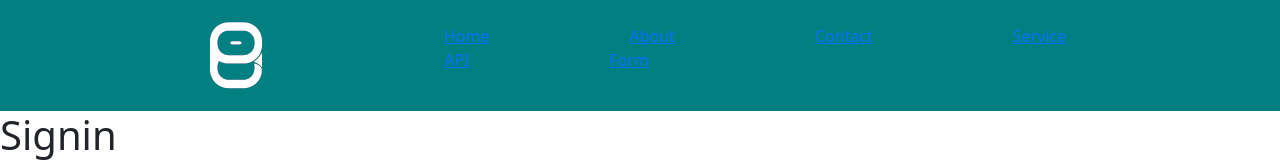
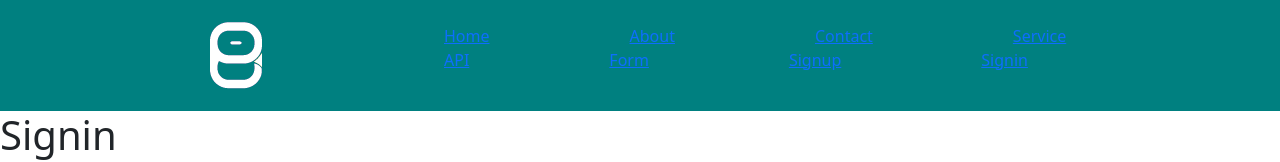
Before and after one commit to DAVID-EXCEL1/august-react, a React (Vite) app: page /signin in a window 1280 px wide. Shown: the top 162 px of the page. Built offline with nearby package versions, Linux system fonts and the light colour scheme.

Commit message:
feat: Add Signup and Signin links to Navbar

```diff
--- a/src/components/Navbar.jsx
+++ b/src/components/Navbar.jsx
@@ -14,6 +14,8 @@ const Navbar = () => {
                     <li style={{display: "inline-block", marginLeft: "140px"}}><Link to="/service"> Service</Link></li>
                     <li style={{display: "inline-block", marginLeft: "140px"}}><Link to="/api"> API</Link></li>
                     <li style={{display: "inline-block", marginLeft: "140px"}}><Link to="/form"> Form</Link></li>
+                    <li style={{display: "inline-block", marginLeft: "140px"}}><Link to="/signup"> Signup</Link></li>
+                    <li style={{display: "inline-block", marginLeft: "140px"}}><Link to="/signin"> Signin</Link></li>
                 </ul>
             </nav>
         </>
```
